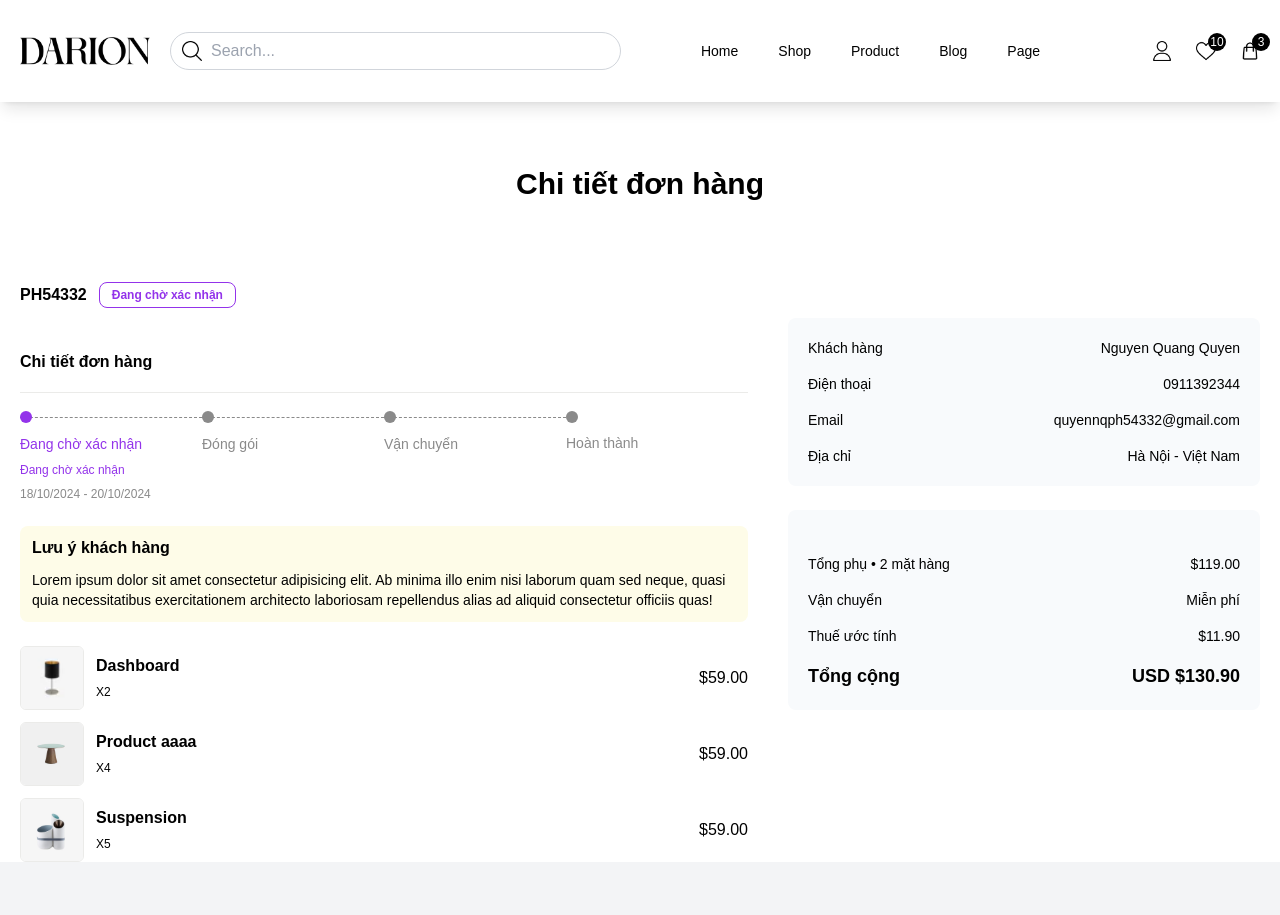
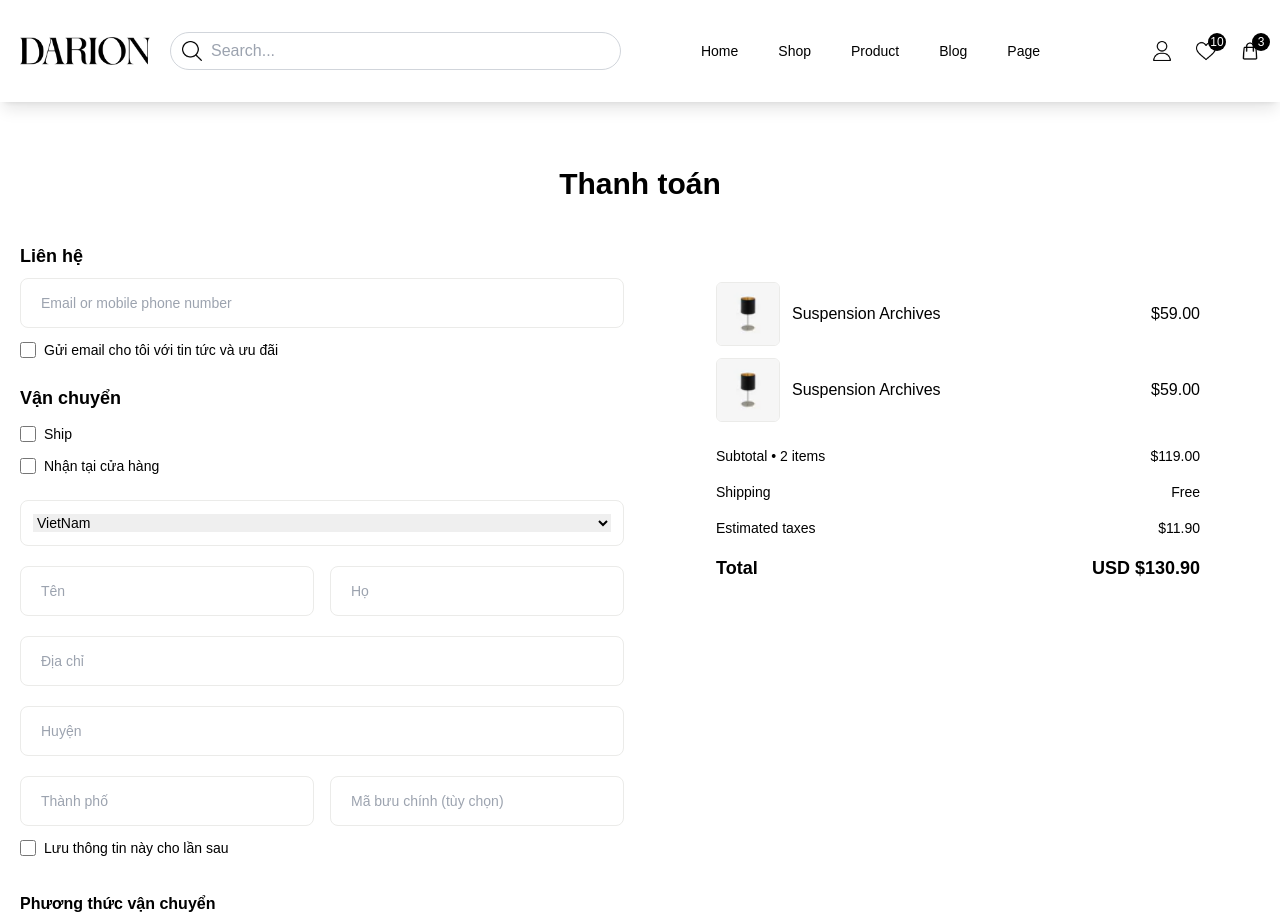
Before and after one commit to tucd2005/FE-CODEFARM, a React (Vite) app: page /order in a window 1280 px wide. Shown: the top 915 px of the page. Built offline with nearby package versions, Linux system fonts and the light colour scheme.

Commit message:
---done orderPage

```diff
--- a/src/pages/Card/components/Card.tsx
+++ b/src/pages/Card/components/Card.tsx
@@ -1,6 +1,7 @@
 import img_product_cart from "../../../assets/images/img_product_cart.avif";
 import img_product_cart2 from "../../../assets/images/img_product_cart2.avif";
 import ico_trash from "../../../assets/images/ico_trash.png";
+import { Link } from "react-router-dom";
 const Card = () => {
   return (
     <>
@@ -159,12 +160,12 @@ const Card = () => {
                   />
                   <p className="mt-6 font-semibold">Total: $450.00</p>
 
-                  <a
-                    href="order.html"
+                  <Link
+                    to="/order"
                     className="flex items-center justify-center h-[50px] mt-6 bg-black w-full text-white font-semibold text-sm px-4 flex-1 rounded-full hover:bg hover:bg-white border hover:border-black hover:text-black transition-all"
                   >
                     Check out
-                  </a>
+                  </Link>
                 </div>
               </div>
             </div>
--- /dev/null
+++ b/src/pages/Order/OrderPage.tsx
@@ -0,0 +1,184 @@
+
+import { Link } from "react-router-dom";
+import img_order from "../../assets/images/img_order.webp";
+
+
+const OrderPage = () => {
+  return (
+    <>
+       <section>
+          <div className="pt-16">
+            <h2 className="text-3xl font-semibold text-center">Thanh toán </h2>
+
+            <div className="container">
+              <div className="lg:grid grid-cols-2 mt-10 gap-8">
+                <div>
+                  <form action="" className="space-y-6">
+                    <div className="w-full">
+                      <label htmlFor="name" className="font-semibold text-lg">Liên hệ</label>
+                      <input
+                        id="name"
+                        type="text"
+                        className="mt-2 w-full h-[50px] border border-gray p-5 rounded-lg text-[14px]"
+                        placeholder="Email or mobile phone number"
+                      />
+                      <div className="flex items-center gap-2 mt-3">
+                        <input id="email-check" className="cursor-pointer size-4" type="checkbox" />
+                        <label htmlFor="email-check" className="text-[14px] cursor-pointer">Gửi email cho tôi với tin tức và ưu đãi</label>
+                      </div>
+                    </div>
+
+                    <div className="w-full">
+                      <label className="font-semibold text-lg">Vận chuyển</label>
+                      <div className="flex items-center gap-2 mt-3">
+                        <input id="ship-check" className="cursor-pointer size-4" type="checkbox" />
+                        <label htmlFor="ship-check" className="text-[14px] cursor-pointer">Ship</label>
+                      </div>
+                      <div className="flex items-center gap-2 mt-3">
+                        <input id="store-check" className="cursor-pointer size-4" type="checkbox" />
+                        <label htmlFor="store-check" className="text-[14px] cursor-pointer">Nhận tại cửa hàng</label>
+                      </div>
+
+                      <div className="w-full p-3 border rounded-lg mt-6 border-gray">
+                        <select name="" id="" className="w-full h-full text-[14px]">
+                          <option value="">VietNam</option>
+                          <option value="">USA</option>
+                          <option value="">India</option>
+                          <option value="">Australia</option>
+                        </select>
+                      </div>
+
+                      <div className="flex items-center gap-4">
+                        <div className="flex items-center gap-2 mt-3 flex-1">
+                          <input
+                            name="first-name"
+                            type="text"
+                            className="mt-2 w-full h-[50px] border border-gray p-5 rounded-lg text-[14px]"
+                            placeholder="Tên"
+                          />
+                        </div>
+                        <div className="flex items-center gap-2 mt-3 flex-1">
+                          <input
+                            name="last-name"
+                            type="text"
+                            className="mt-2 w-full h-[50px] border border-gray p-5 rounded-lg text-[14px]"
+                            placeholder="Họ"
+                          />
+                        </div>
+                      </div>
+
+                      <div className="flex items-center gap-2 mt-3 flex-1">
+                        <input
+                          name="address"
+                          type="text"
+                          className="mt-2 w-full h-[50px] border border-gray p-5 rounded-lg text-[14px]"
+                          placeholder="Địa chỉ"
+                        />
+                      </div>
+
+                      <div className="flex items-center gap-2 mt-3 flex-1">
+                        <input
+                          name="address"
+                          type="text"
+                          className="mt-2 w-full h-[50px] border border-gray p-5 rounded-lg text-[14px]"
+                          placeholder="Huyện"
+                        />
+                      </div>
+
+                      <div className="flex items-center gap-4">
+                        <div className="flex items-center gap-2 mt-3 flex-1">
+                          <input
+                            name="first-name"
+                            type="text"
+                            className="mt-2 w-full h-[50px] border border-gray p-5 rounded-lg text-[14px]"
+                            placeholder="Thành phố"
+                          />
+                        </div>
+                        <div className="flex items-center gap-2 mt-3 flex-1">
+                          <input
+                            name="last-name"
+                            type="text"
+                            className="mt-2 w-full h-[50px] border border-gray p-5 rounded-lg text-[14px]"
+                            placeholder="Mã bưu chính (tùy chọn)"
+                          />
+                        </div>
+                      </div>
+
+                      <div className="flex items-center gap-2 mt-3">
+                        <input id="save-check" className="cursor-pointer size-4" type="checkbox" />
+                        <label htmlFor="save-check" className="text-[14px] cursor-pointer">Lưu thông tin này cho lần sau</label>
+                      </div>
+
+                      <div className="mt-9">
+                        <p className="font-semibold">Phương thức vận chuyển</p>
+                        <div className="flex items-center justify-between mt-3 p-4 bg-[#f0f5ff] gap-3 border border-[#1773b0] rounded-lg">
+                          <span className="flex-1">Tiêu chuẩn</span>
+                          <span className="uppercase font-semibold text-[14px]">Miễn phí</span>
+                        </div>
+                      </div>
+
+                      <div className="mt-6">
+                        <button
+                          type="button"
+                          className="w-full uppercase h-[55px] bg-black text-white font-semibold text-sm px-4 flex-1 rounded-lg hover:bg hover:bg-white border hover:border-black hover:text-black transition-all"
+                        >
+                          <Link to="/order/detail">Thanh toán ngay</Link>
+                        </button>
+                      </div>
+                    </div>
+                  </form>
+                </div>
+                <div className="lg:p-10 mt-10 lg:mt-0">
+                  <div className="md:px-5">
+                    <ul className="space-y-3">
+                      <li className="flex items-center gap-3">
+                        <div className="size-16 border border-gray rounded-md overflow-hidden">
+                          <img className="image" src={img_order} alt="" />
+                        </div>
+                        <p>Suspension Archives</p>
+                        <span className="ml-auto">$59.00 </span>
+                      </li>
+
+                      <li className="flex items-center gap-3">
+                        <div className="size-16 border border-gray rounded-md overflow-hidden">
+                          <img className="image" src={img_order} alt="" />
+                        </div>
+                        <p>Suspension Archives</p>
+                        <span className="ml-auto">$59.00 </span>
+                      </li>
+                    </ul>
+
+                    <ul className="mt-6 space-y-4">
+                      <li className="flex items-center justify-between">
+                        <span className="text-[14px]">Subtotal • 2 items</span>
+                        <span className="text-[14px]">$119.00</span>
+                      </li>
+
+                      <li className="flex items-center justify-between">
+                        <span className="text-[14px]">Shipping</span>
+                        <span className="text-[14px]">Free</span>
+                      </li>
+
+                      <li className="flex items-center justify-between">
+                        <span className="text-[14px]">Estimated taxes</span>
+                        <span className="text-[14px]">$11.90</span>
+                      </li>
+
+                      <li className="flex items-center justify-between">
+                        <span className="text-lg font-bold">Total</span>
+                        <span className="text-lg font-bold">USD $130.90</span>
+                      </li>
+                    </ul>
+                  </div>
+                </div>
+              </div>
+            </div>
+          </div>
+        </section>
+
+        <section className="pt-12 pb-12"></section>
+    </>
+  )
+}
+
+export default OrderPage
```
Also changed, not shown: src/routes/route.tsx (+6 -1 lines).
